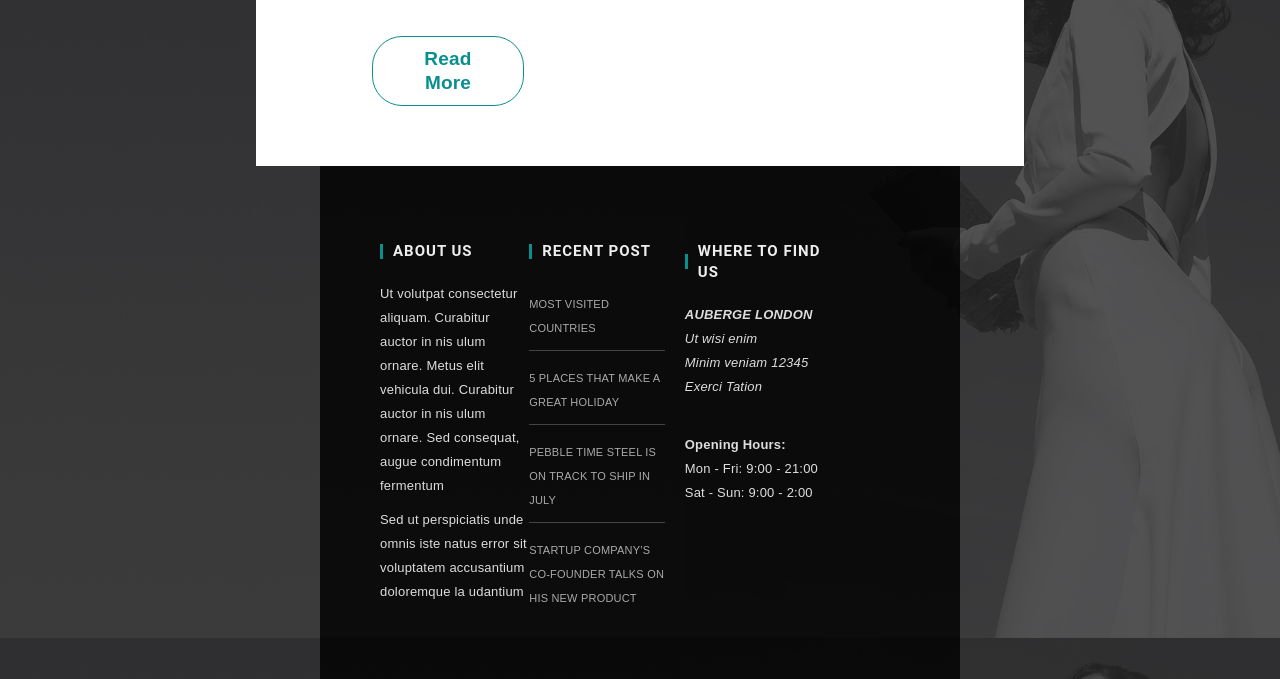
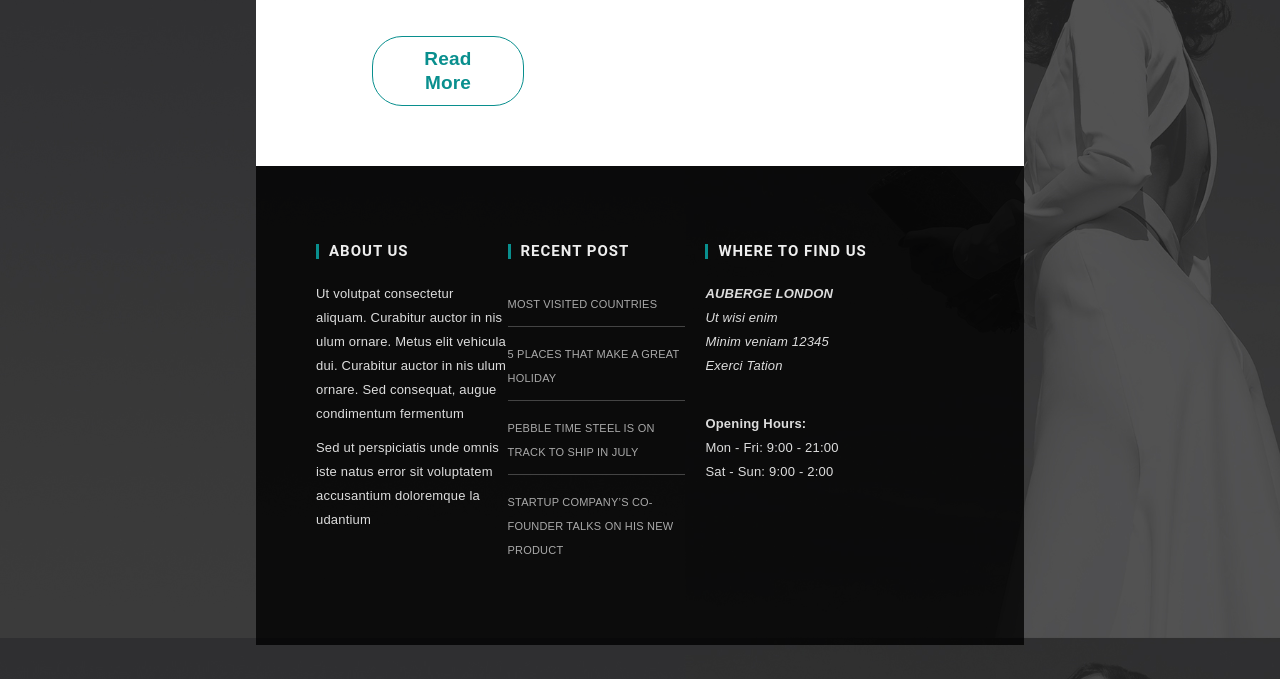
Before and after one commit to CarlosEmartinezC/Restzshop, a plain HTML site: page index.html in a window 1280 px wide. Shown: the part 1763-2442 px from the top of the page. Drawn offline with Linux system fonts and the light colour scheme.

Commit message:
modificación margin en menu

```diff
--- a/css/practice.css
+++ b/css/practice.css
@@ -59,8 +59,8 @@
 	left: 25%;
 }
 footer{
-	margin-left: 25%;
-	margin-right: 25%;
+	margin-left: 20%;
+	margin-right: 20%;
 
 }
 .final {
```
